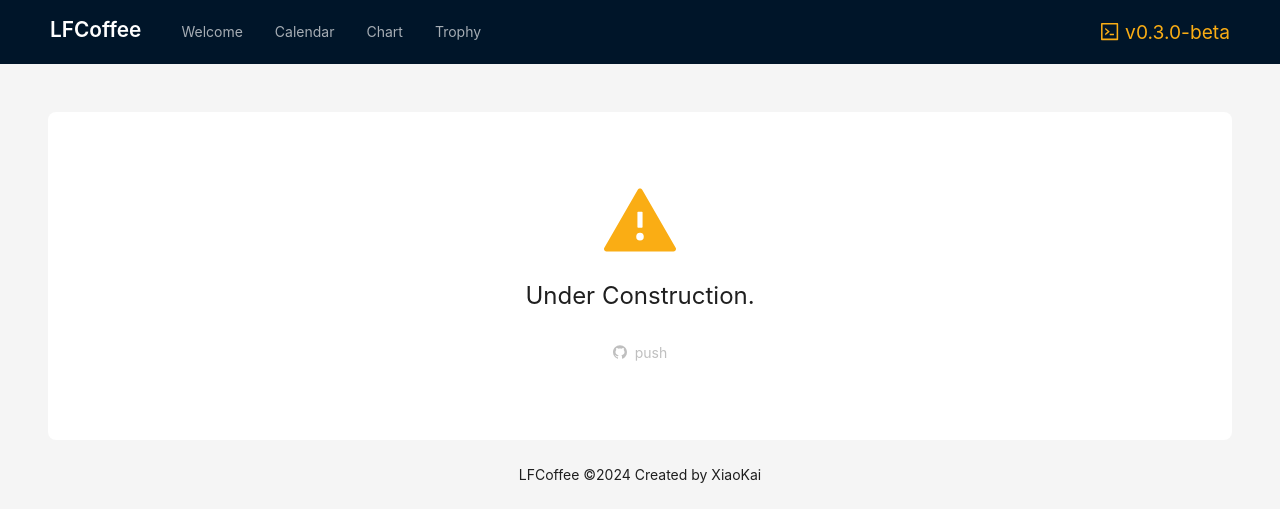
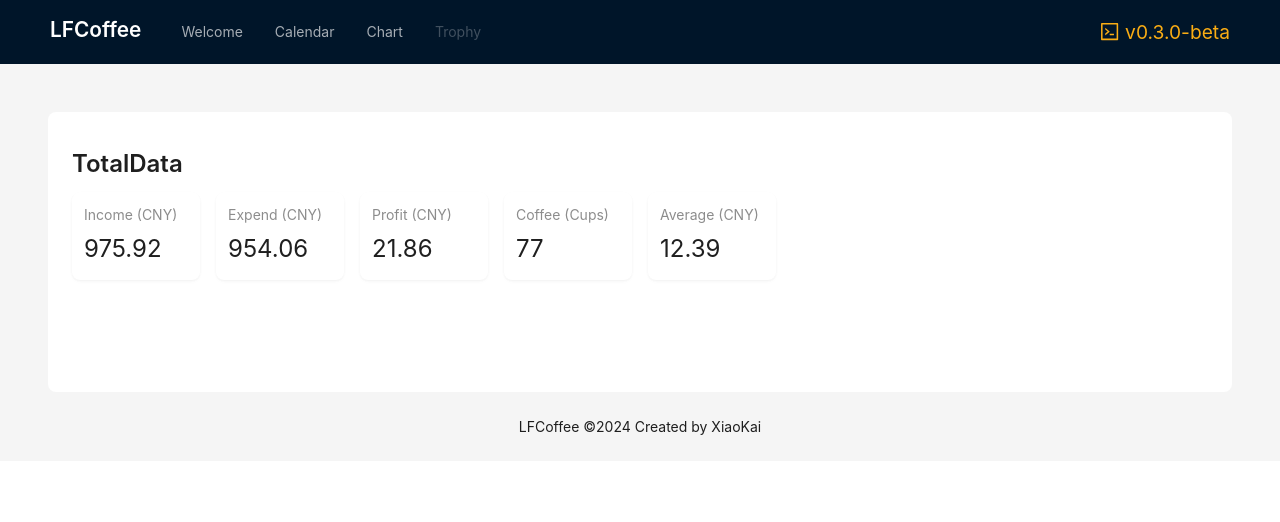
Before and after one commit to xkaing/LFCoffee, a React (Vite) app: page /welcome in a window 1280 px wide. Shown: the top 522 px of the page. Built offline with nearby package versions, Linux system fonts and the light colour scheme.

Commit message:
feat:添加总体数据卡片

```diff
--- a/src/Layout/HomeLayout.jsx
+++ b/src/Layout/HomeLayout.jsx
@@ -24,9 +24,9 @@ const items = [
   },
   {
     key: "xk-trophies-js-demo",
-    // label: "Trophy",
-    label: <Link to={`/xk-trophies-js-demo`}>Trophy</Link>,
-    disabled: false,
+    label: "Trophy",
+    // label: <Link to={`/xk-trophies-js-demo`}>Trophy</Link>,
+    disabled: true,
   },
 ];
 const HomeLayout = () => {
--- a/src/Welcome/Welcome.jsx
+++ b/src/Welcome/Welcome.jsx
@@ -1,18 +1,75 @@
 import React from "react";
-import { Result } from "antd";
-import { createFromIconfontCN, GithubOutlined } from "@ant-design/icons";
-const IconFont = createFromIconfontCN({
-  scriptUrl: "//at.alicdn.com/t/c/font_4431122_4ra4s891ysd.js",
-});
-// icon-shigong 施工
-// icon-shigonggongdi 施工工地
-// icon-source-code 代码
+import { Card, Col, Row, Space, Statistic, Typography } from "antd";
+import { getCoffeeData } from "../serve";
+import { useLoaderData } from "react-router-dom";
+const { Title } = Typography;
 
-const Welcome = () => (
-  <Result
-    // status="warning"
-    icon={<IconFont type="icon-shigong" />}
-    title="Welcome Page Under Construction."
-  />
-);
+export async function loader() {
+  const sourceData = await getCoffeeData();
+  return { sourceData };
+}
+
+const Welcome = () => {
+  const { sourceData } = useLoaderData();
+  let totalIncome = 0; //总收入
+  let totalExpend = 0; //总支出
+  let totalProfit = 0; //总利润
+  let totalCups = 0; // 总杯数
+  let totalAverage = 0; //总平均价格
+
+  sourceData.forEach((item) => {
+    if (item.income && item.expend) {
+      totalIncome += item.income;
+      totalExpend += item.expend;
+    }
+    if (item.drinker_list) {
+      totalCups += item.drinker_list.length;
+    }
+  });
+  totalProfit = totalIncome - totalExpend;
+  totalAverage = totalExpend / totalCups;
+  return (
+    <>
+      <Title
+        level={3}
+        style={{
+          marginTop: 12,
+        }}
+      >
+        TotalData
+      </Title>
+      <Row gutter={16}>
+        <Col span={3}>
+          <Card bordered={false} hoverable size="small">
+            <Statistic title="Income (CNY)" value={totalIncome} precision={2} />
+          </Card>
+        </Col>
+        <Col span={3}>
+          <Card bordered={false} size="small" hoverable>
+            <Statistic title="Expend (CNY)" value={totalExpend} precision={2} />
+          </Card>
+        </Col>
+        <Col span={3}>
+          <Card bordered={false} size="small" hoverable>
+            <Statistic title="Profit (CNY)" value={totalProfit} precision={2} />
+          </Card>
+        </Col>
+        <Col span={3}>
+          <Card bordered={false} size="small" hoverable>
+            <Statistic title="Coffee (Cups)" value={totalCups} precision={0} />
+          </Card>
+        </Col>
+        <Col span={3}>
+          <Card bordered={false} size="small" hoverable>
+            <Statistic
+              title="Average (CNY)"
+              value={totalAverage}
+              precision={2}
+            />
+          </Card>
+        </Col>
+      </Row>
+    </>
+  );
+};
 export default Welcome;
--- a/src/components/DeployTimeline.jsx
+++ b/src/components/DeployTimeline.jsx
@@ -9,6 +9,22 @@ const DeployTimeline = () => (
       width: 250,
     }}
     items={[
+      {
+        label: (
+          <>
+            <p>TC</p>
+            <Text type="warning">v0.4.0-beta</Text>
+          </>
+        ),
+        color: "orange",
+        children: (
+          <>
+            <p>新增总体统计数据</p>
+            <p>新增隐藏路由</p>
+            <p>新增路由加载器</p>
+          </>
+        ),
+      },
       {
         label: (
           <>
--- a/src/components/EmptyPage.jsx
+++ b/src/components/EmptyPage.jsx
@@ -10,8 +10,8 @@ const IconFont = createFromIconfontCN({
 
 const EmptyPage = () => (
   <Result
-    status="warning"
-    // icon={<IconFont type="icon-shigong" />}
+    // status="warning"
+    icon={<IconFont type="icon-shigonggongdi" />}
     title="Under Construction."
     extra={
       <Button type="text" key="console" disabled icon={<GithubOutlined />}>
--- a/src/main.jsx
+++ b/src/main.jsx
@@ -9,7 +9,7 @@ import ErrorPage from "./Layout/ErrorPage.jsx"; //路由错误页
 import RoutesIndex from "./Layout/RoutesIndex.jsx"; //路由根页面
 import EmptyPage from "./components/EmptyPage.jsx"; //空页面
 
-import Welcome from "./Welcome/Welcome.jsx"; //Welcome模块
+import Welcome, { loader as welcomeLoader } from "./Welcome/Welcome.jsx"; //Welcome模块
 import XKTrophies, { XKTrophiesShigong } from "./XKTrophies/XKTrophies.jsx"; //XKTrophies模块
 import CoffeeCalendar from "./Calendar/CoffeeCalendar.jsx"; //日历模块
 // 全局化配置
@@ -28,7 +28,8 @@ const router = createBrowserRouter([
       { index: true, element: <RoutesIndex /> },
       {
         path: "/welcome",
-        element: <EmptyPage />,
+        element: <Welcome />,
+        loader: welcomeLoader,
       },
       {
         path: "/calendar",
--- /dev/null
+++ b/src/serve.js
@@ -0,0 +1,13 @@
+import axios from "axios";
+
+export const getCoffeeData = async () => {
+  let coffeeData;
+  try {
+    const response = await axios.get("/coffee.json");
+    coffeeData = response.data;
+  } catch (error) {
+    console.error("Error fetching coffee data:", error);
+    coffeeData = []
+  }
+  return coffeeData;
+};
```
